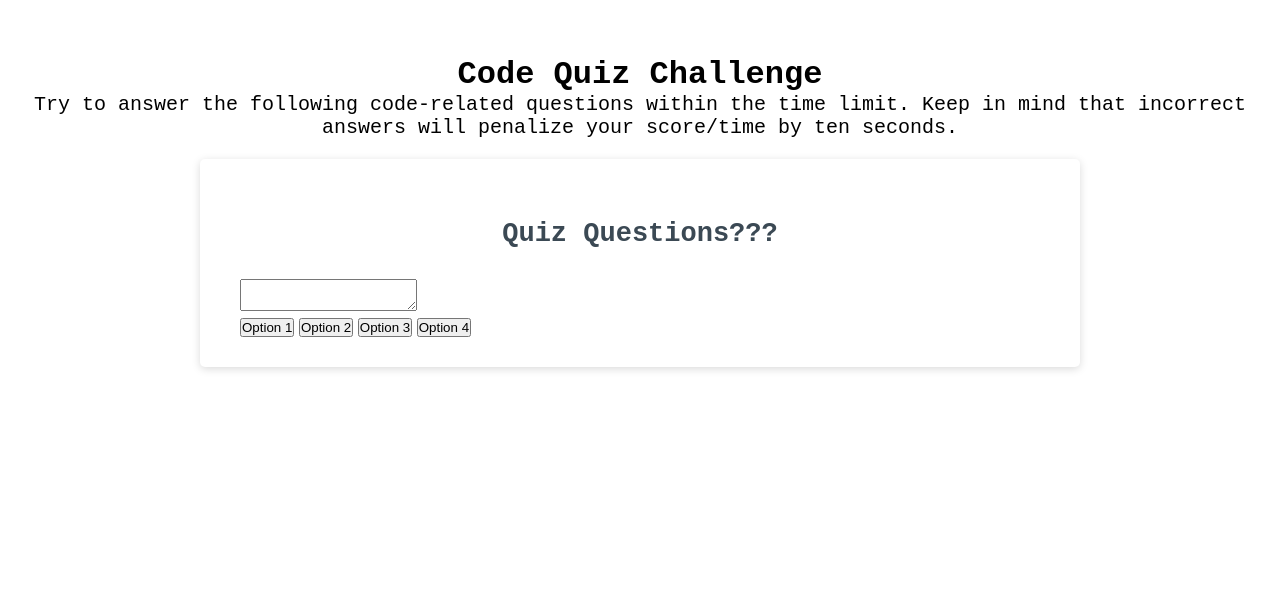
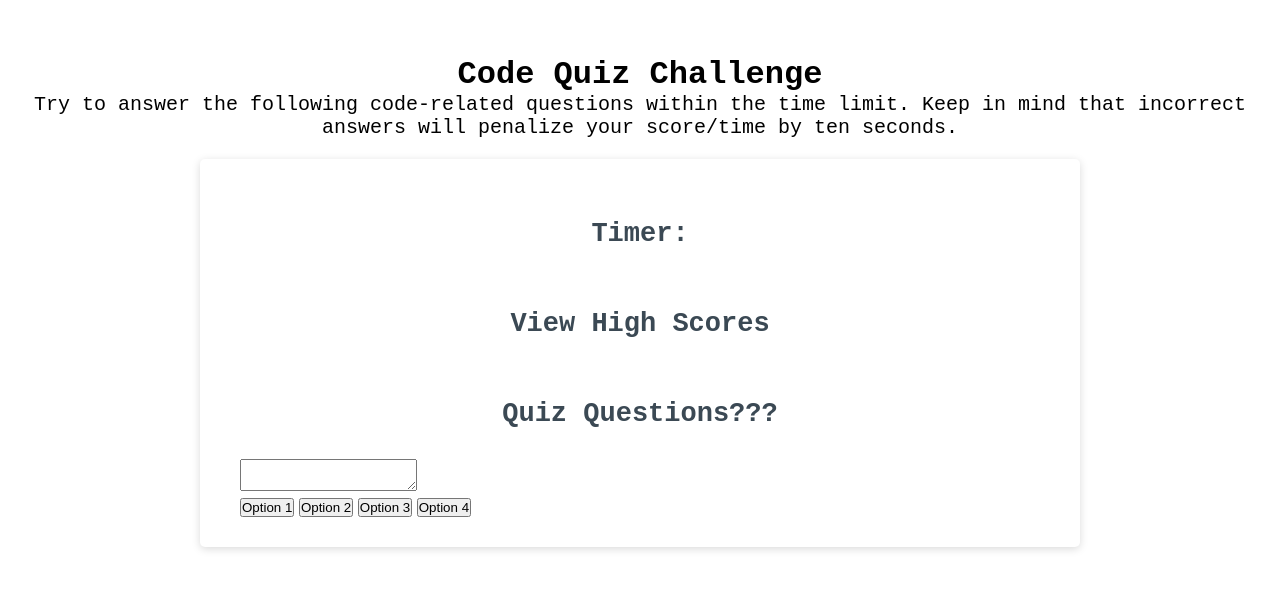
Before and after one commit to samanthaahn/code-quiz, a plain HTML site: page index.html in a window 1280 px wide. Shown: the part 136-726 px from the top of the page. Drawn offline with Linux system fonts and the light colour scheme.

Commit message:
added timer and high score as h elements

```diff
--- a/index.html
+++ b/index.html
@@ -16,6 +16,9 @@
     </header>
 
     <div class="card">
+        <h2 id="countdown">Timer:</h2>
+        <h2 id="high-score">View High Scores</h2>
+
         <div class="card-header">
             <h2>Quiz Questions???</h2>
         </div>
```
